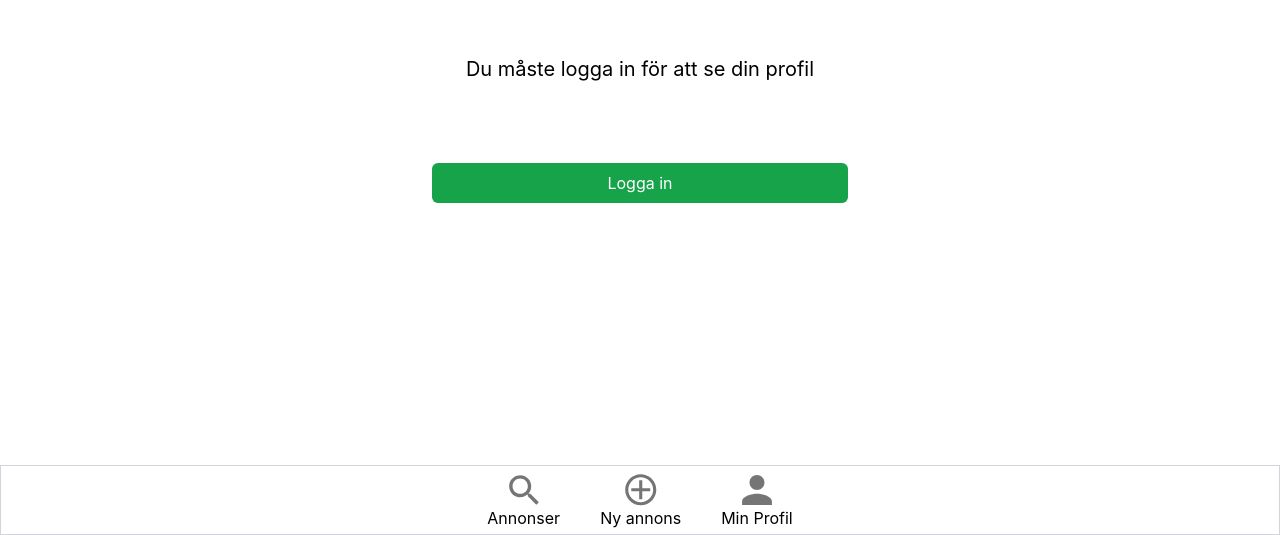
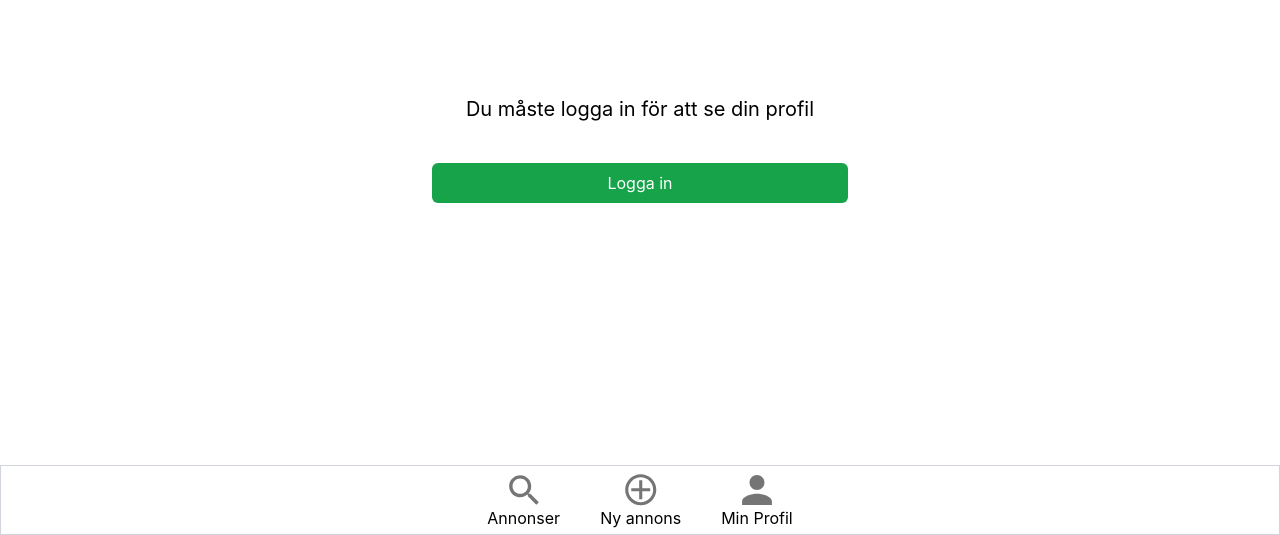
Before and after one commit to FredrikFalto/Smart-Waste, a React (Create React App) app in the folder frontend/: page /profile in a window 1280 px wide. Shown: the part 265-800 px from the top of the page. Built offline with nearby package versions, Linux system fonts and the light colour scheme.

Commit message:
minor changes

```diff
--- a/frontend/src/pages/profile/myProfile.jsx
+++ b/frontend/src/pages/profile/myProfile.jsx
@@ -54,11 +54,11 @@ const MyProfile = () => {
 
                 {!user && (
                     <div className='grid grid-cols-1 w-full mt-80 place-items-center'>
-                        <h1 className='text-xl w-full text-center'>
+                        <h1 className='text-xl w-full text-center mt-10'>
                             Du måste logga in för att se din profil
                         </h1>
                         <button
-                            className='bg-green-600 rounded-md text-white w-full mt-20 h-10 md:w-4/5 lg:w-3/5 xl:w-2/6'
+                            className='bg-green-600 rounded-md text-white w-full mt-10 h-10 md:w-4/5 lg:w-3/5 xl:w-2/6'
                             onClick={clickLogIn}
                         >
                             Logga in
```
Also changed, not shown: frontend/src/pages/listings/myListings.jsx (+0 -45 lines).
